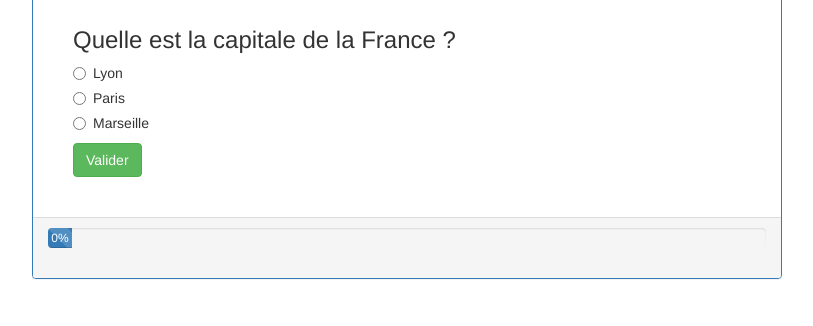
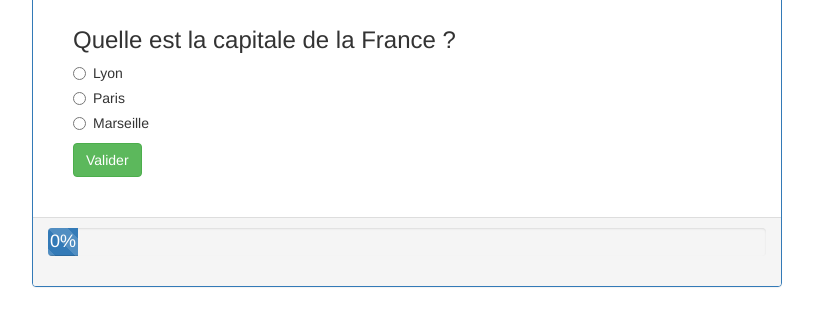
Before and after one commit to CarlGENNETAIS/bap-quiz-javascript, a plain HTML site: page index.html in a window 1280 px wide. Both pictures are taken after a click on the button "Commencer le test". Shown: the part 116-442 px from the top of the page, without its empty margins (233-1046 px from the left). Drawn offline with nearby package versions, Linux system fonts and the light colour scheme.

Commit message:
augmentation epaisseur progress bar

```diff
--- a/quiz.js
+++ b/quiz.js
@@ -77,9 +77,9 @@ function displayProgress() {
     $(".progress").show();
     $("#startButton").hide();
     if (p != 100) {
-        $(".progress").html("<div class='progress-bar progress-bar-striped' role='progressbar' aria-valuenow=" + p + " aria-valuemin='0' aria-valuemax='100' style='min-width:2em;width: " + p + "%;'>" + p + "%</span> </div>");
+        $(".progress").html("<div class='progress-bar progress-bar-striped' role='progressbar' aria-valuenow=" + p + " aria-valuemin='0' aria-valuemax='100' style='min-width:2.5em;width: " + p + "%;'> <span>" + p + "%</span> </div>");
     } else {
-        $(".progress").html("<div class='progress-bar progress-bar-success progress-bar-striped' role='progressbar' aria-valuenow='100' aria-valuemin='0' aria-valuemax='100' style='width: 100%'> 100%</span> </div>");
+        $(".progress").html("<div class='progress-bar progress-bar-success progress-bar-striped' role='progressbar' aria-valuenow='100' aria-valuemin='0' aria-valuemax='100' style='width: 100%'> <span> 100%</span> </div>");
     }
 }
 
--- a/style.scss
+++ b/style.scss
@@ -22,3 +22,11 @@ div#quiz {
 		content: "  \f00c"; // V
 	}
 }
+
+.progress {
+	height: 2em;
+	span {
+		font-size: 1.5em;
+		line-height: 1.5em;
+	}
+}
```
Also changed, not shown: css/style.css.
